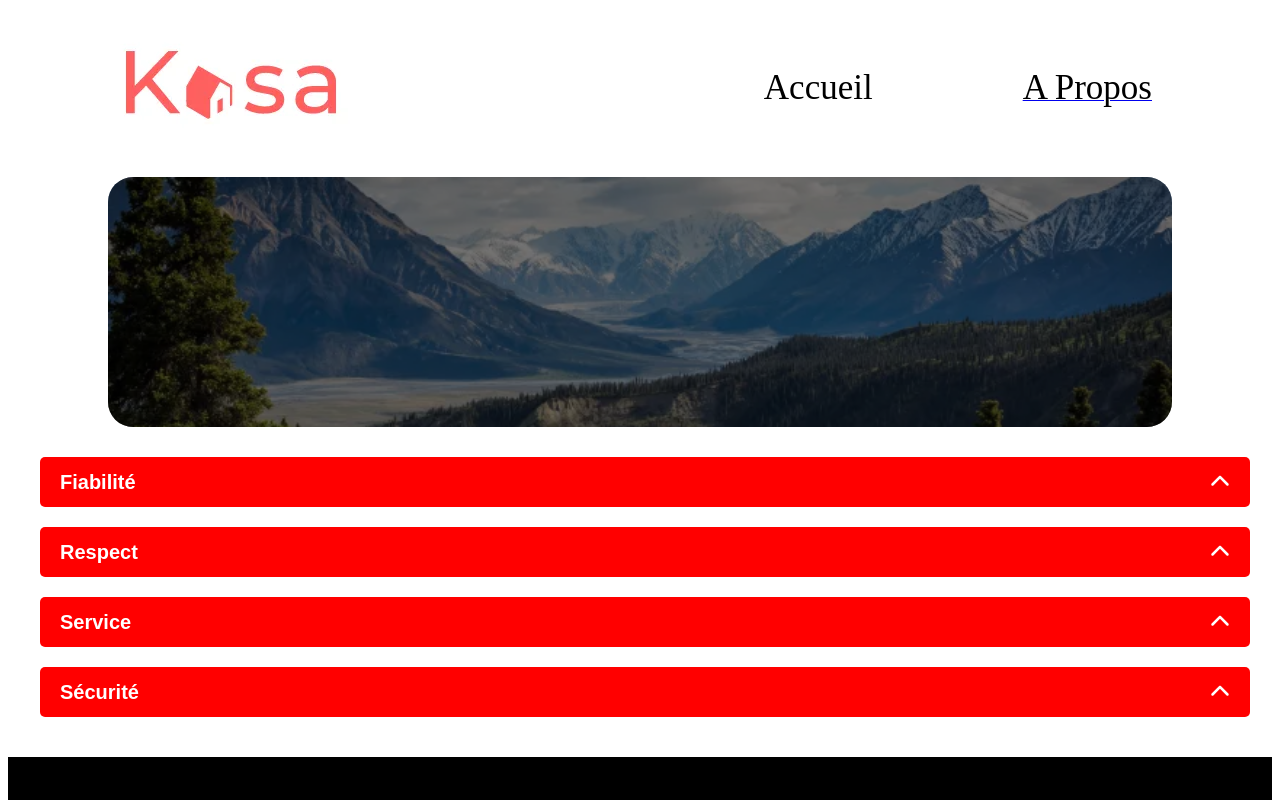
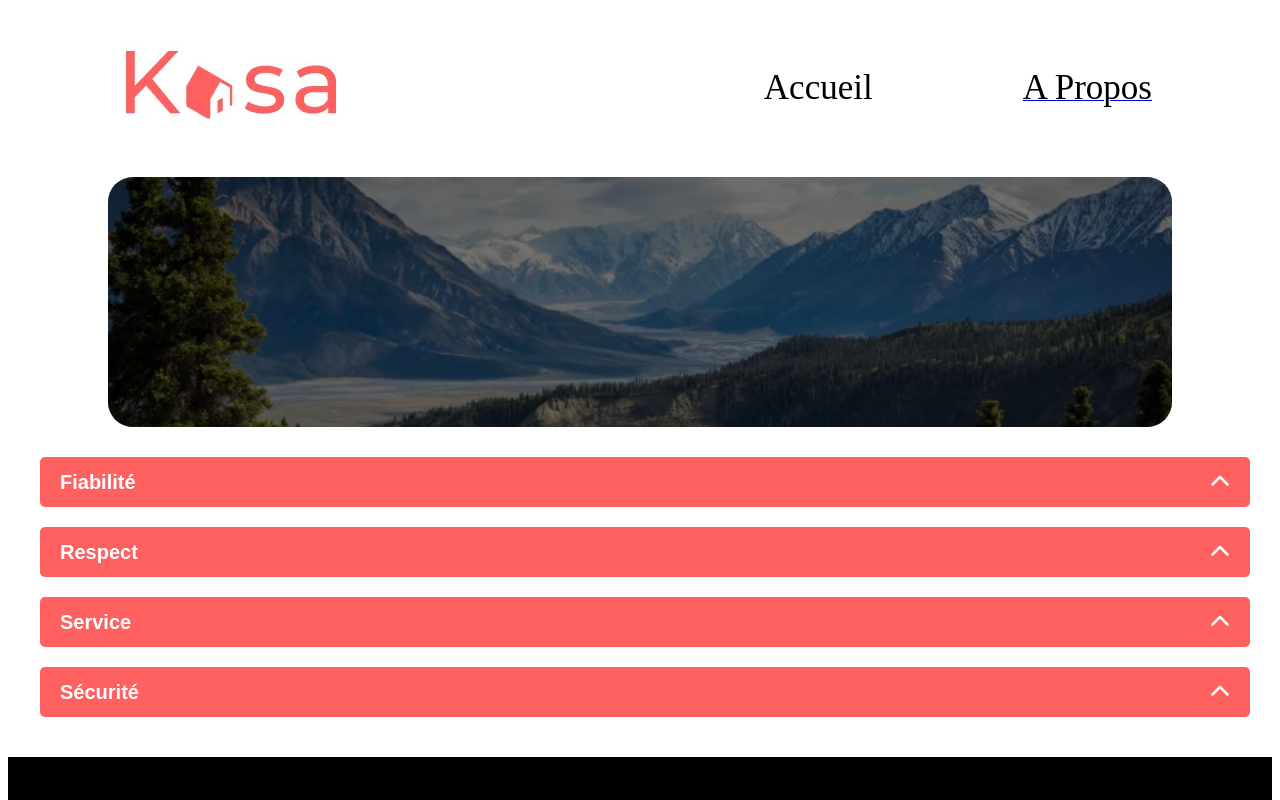
Before and after one commit to SpiderWeb-code/Projet-6_React, a React (Create React App) app: page /information in a window 1280 px wide. Shown: the top 800 px of the page. Built offline with nearby package versions, Linux system fonts and the light colour scheme.

Commit message:
Changement des couleurs rouge

```diff
--- a/src/Components/Open label/open-label.css
+++ b/src/Components/Open label/open-label.css
@@ -2,7 +2,7 @@
     display: flex;
     justify-content: space-between;
     align-items: center;
-    background-color: red;
+    background-color: #ff6060;
     max-width: 500px;
     width: 100%;
     height: 40px;
--- a/src/Components/Profil/Profil.css
+++ b/src/Components/Profil/Profil.css
@@ -10,7 +10,7 @@
 
 #profil p{
     font-size: 20px;
-    color: red;
+    color: #ff6060;
 }
 
 @media (max-width:425px){
--- a/src/Components/Rating/rating.css
+++ b/src/Components/Rating/rating.css
@@ -6,7 +6,7 @@
     margin-top: 20px;
 }
 .starOn{
-    color: red;
+    color: #ff6060;
     width: 20px;
 }
 .starOff{
@@ -19,11 +19,9 @@
         gap: 5px;
     }
     .starOn{
-        color: red;
         width: 17px;
     }
     .starOff{
-        color: gray;
         width: 17px;
     }
 }
```
